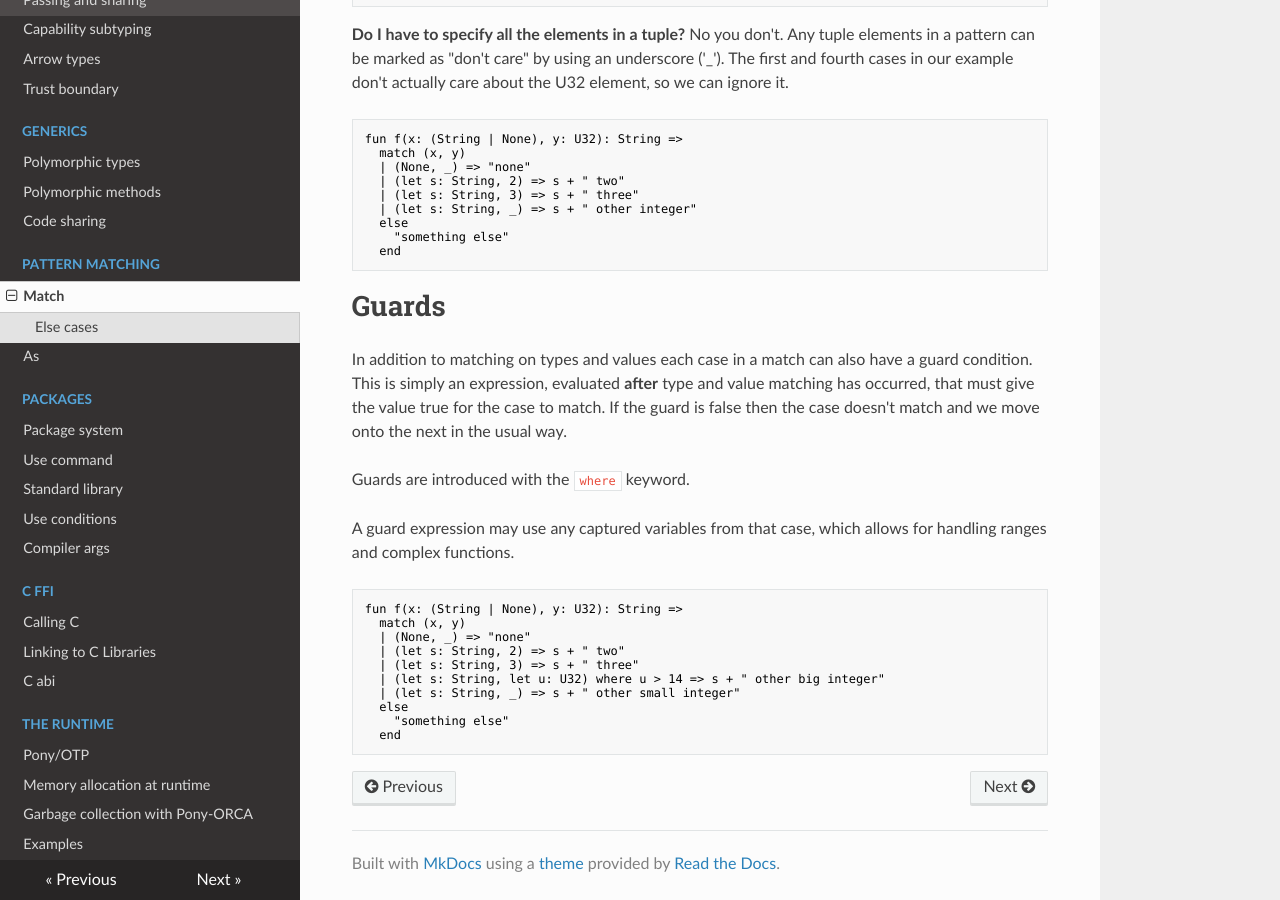
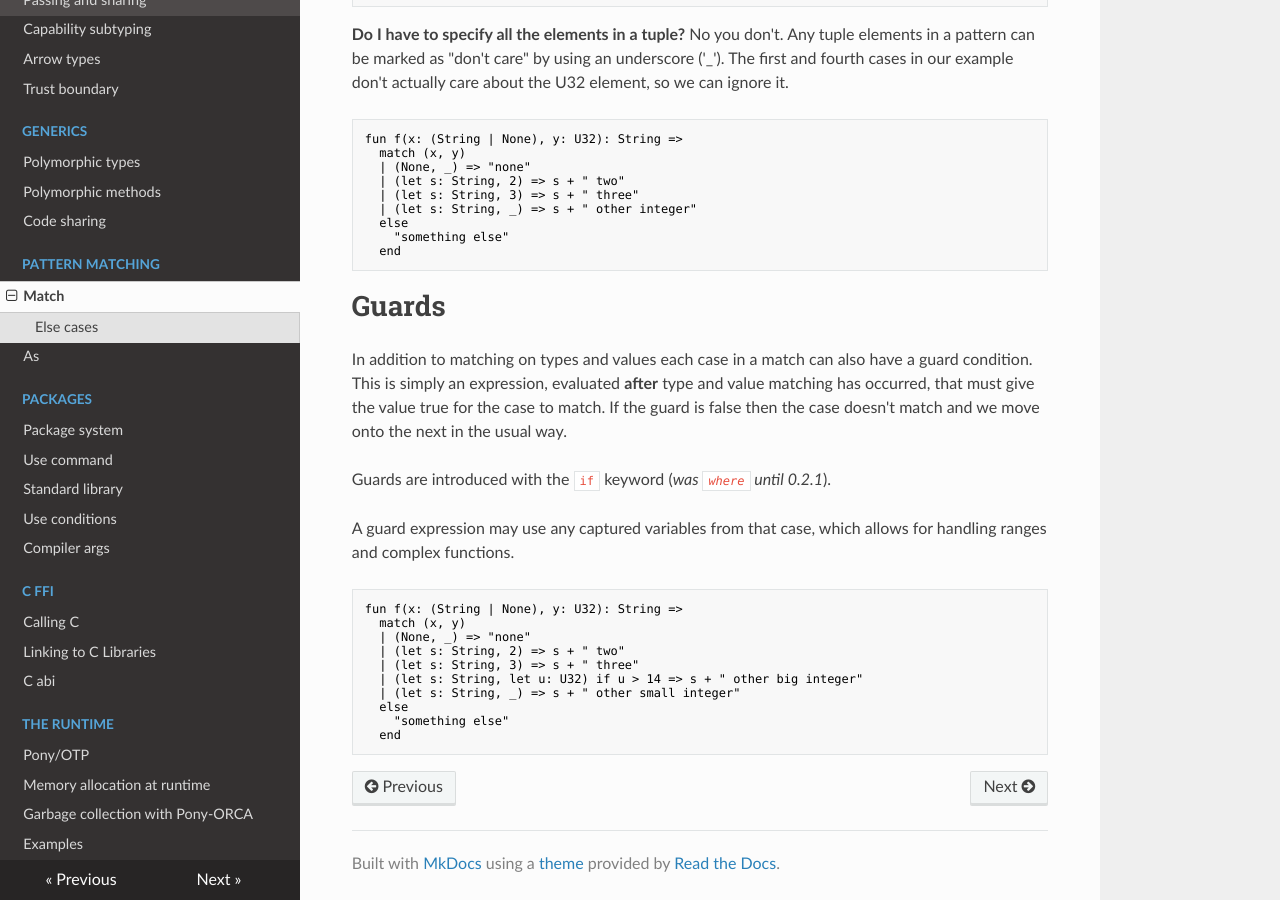
Before and after one commit to ponylang/pony-tutorial, an MkDocs documentation site: the page built from docs/pattern-matching/match.md, in a window 1280 px wide and 900 px high, scrolled down 3346 px. Built offline with MkDocs 1.6.1, drawn with Linux system fonts in a browser that asks for light colours; nearby versions of some CDN libraries; old or Windows-style settings are respelled for this version of MkDocs.

Commit message:
where is gone for guards, change to if

```diff
--- a/docs/pattern-matching/match.md
+++ b/docs/pattern-matching/match.md
@@ -151,7 +151,7 @@ fun f(x: (String | None), y: U32): String =>
 
 In addition to matching on types and values each case in a match can also have a guard condition. This is simply an expression, evaluated __after__ type and value matching has occurred, that must give the value true for the case to match. If the guard is false then the case doesn't match and we move onto the next in the usual way.
 
-Guards are introduced with the `where` keyword.
+Guards are introduced with the `if` keyword (_was `where` until 0.2.1_).
 
 A guard expression may use any captured variables from that case, which allows for handling ranges and complex functions.
 
@@ -161,7 +161,7 @@ fun f(x: (String | None), y: U32): String =>
   | (None, _) => "none"
   | (let s: String, 2) => s + " two"
   | (let s: String, 3) => s + " three"
-  | (let s: String, let u: U32) where u > 14 => s + " other big integer"
+  | (let s: String, let u: U32) if u > 14 => s + " other big integer"
   | (let s: String, _) => s + " other small integer"
   else
 	"something else"
```
